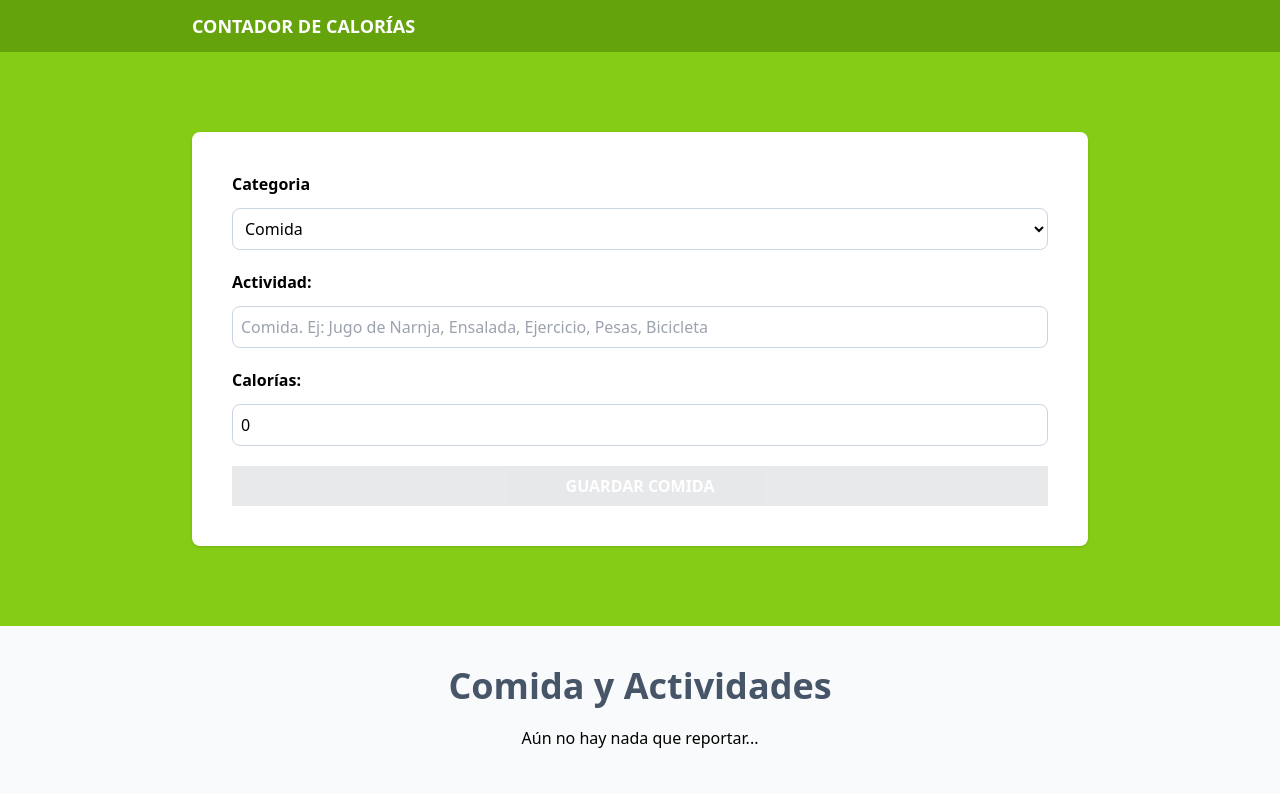
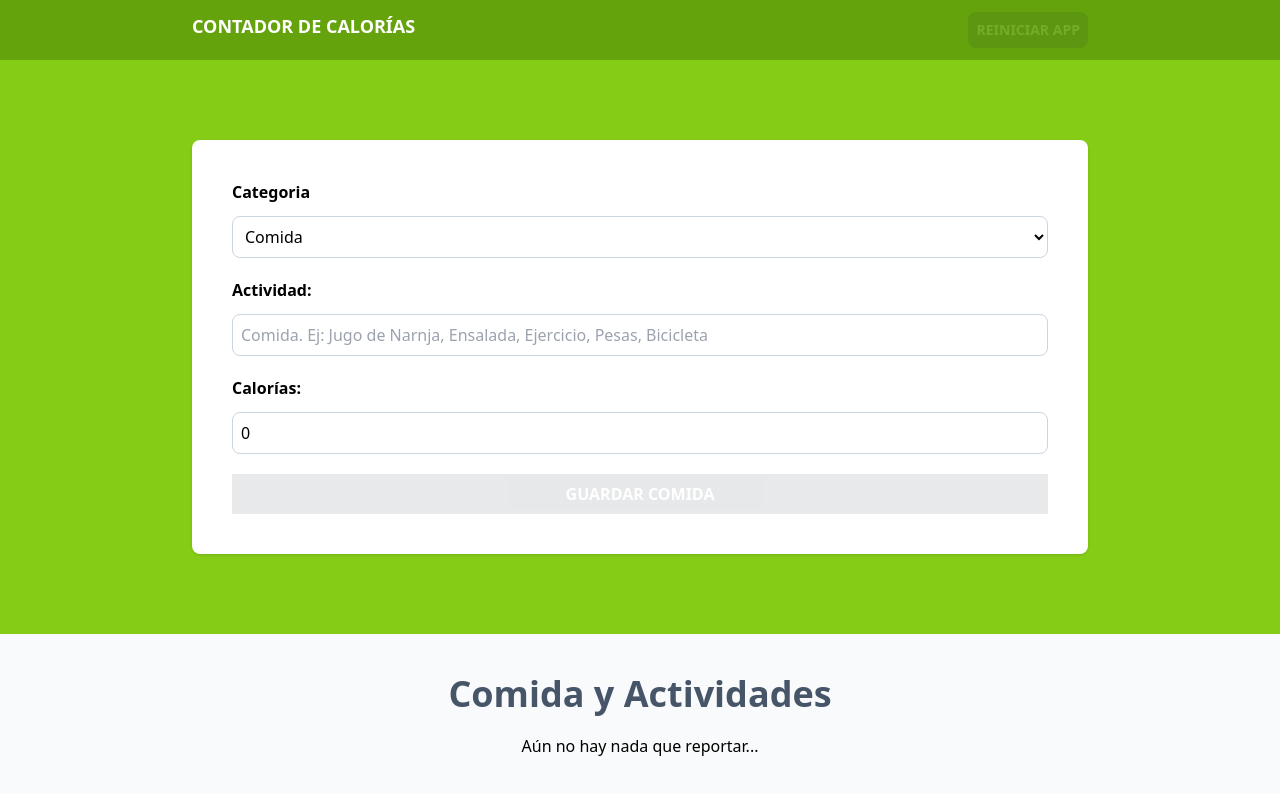
Before and after one commit to landogomez/CaloriesTracker, a React (Vite) app: page / in a window 1280 px wide. Shown: the top 794 px of the page. Built offline with nearby package versions, Linux system fonts and the light colour scheme.

Commit message:
Se agregó un boton que permite reniciar la aplicación

```diff
--- a/src/App.tsx
+++ b/src/App.tsx
@@ -1,4 +1,4 @@
-import { useReducer, useEffect } from "react"
+import { useReducer, useEffect, useMemo } from "react"
 import Form from "./components/Form"
 import { activityReducer, initialState } from "./reducers/activityReducer"
 import ActivityList from "./components/ActivityList"
@@ -12,6 +12,8 @@
     localStorage.setItem('activities', JSON.stringify(state.activities))
   }, [state.activities])
 
+  const canRestartApp = () => useMemo(() =>  state.activities.length, [state.activities])
+
 
   return (
     <>
@@ -20,6 +22,13 @@
           <h1 className="text-center text-lg font-bold text-white uppercase">
             Contador de Calorías
           </h1>
+
+          <button className=" bg-gray-800 hover:bg-gray-900 p-2 font-bold uppercase text-white cursor-pointer
+          rounded-lg text-sm disabled:opacity-10"
+          disabled={!canRestartApp()}
+          onClick={() => dispatch({type: 'restart-app'})}>
+            Reiniciar App
+          </button>
         </div>
       </header>
 
--- a/src/components/ActivityList.tsx
+++ b/src/components/ActivityList.tsx
@@ -26,7 +26,7 @@
             {isEmptyActivities ?
                 <p className="text-center my-5">Aún no hay nada que reportar...</p> :
                 activities.map( activity => (
-                    <div key={activity.id} className="px-5 py-10 bg-white mt-5 flex justify-between">
+                    <div key={activity.id} className="px-5 py-10 bg-white mt-5 flex justify-between shadow">
                         <div className="space-y-2 relative">
                             <p className={`absolute-top-8 -left-8 px-10 py-2 text-white uppercase font-bold ${activity.category === 1 ? 'bg-lime-500' : 'bg-orange-500'}`}>
                                 {categoryName(+activity.category)}
--- a/src/reducers/activityReducer.ts
+++ b/src/reducers/activityReducer.ts
@@ -4,7 +4,8 @@
 export type ActivityActions =
     {type: 'save-activity', payload: {newActivity : Activity}} |
     {type: 'set-activeId', payload: {id : Activity['id']}} |
-    {type: 'delete-activity', payload: {id : Activity['id']}}
+    {type: 'delete-activity', payload: {id : Activity['id']}} |
+    {type: 'restart-app'}
 
 
 
@@ -62,5 +63,12 @@
         }
     }
 
+    if(action.type === 'restart-app') {
+        return {
+            activities: [],
+            activeId: ''
+        }
+    }
+
     return state
 }
```
